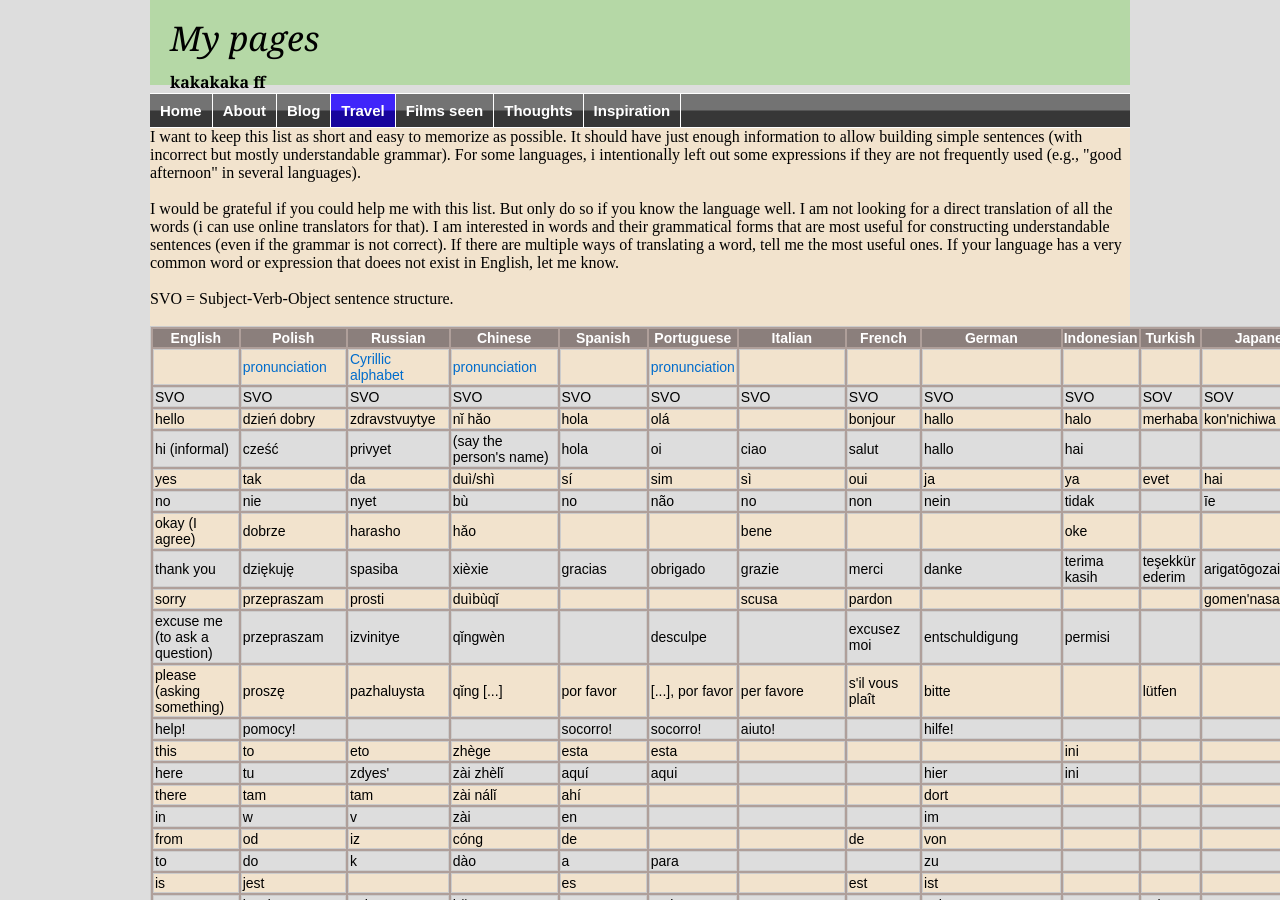
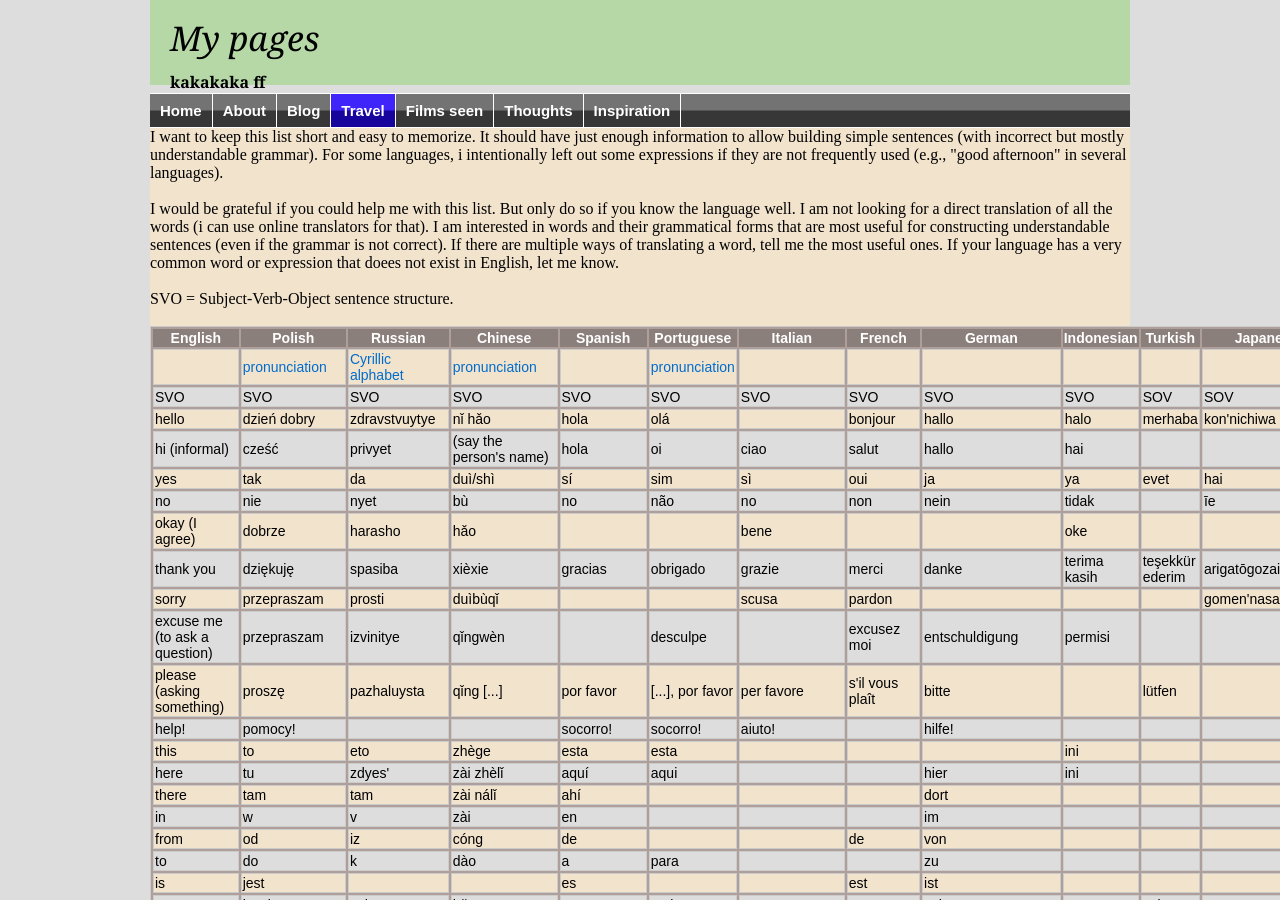
Before and after one commit to witba/witba.github.io, a Jekyll site: the page built from travel/lang.html, in a window 1280 px wide and 900 px high. Built offline with Jekyll 4.4.1, drawn with Linux system fonts in a browser that asks for light colours.

Commit message:
Update lang.html

```diff
--- a/travel/lang.html
+++ b/travel/lang.html
@@ -3,7 +3,7 @@
 title: Travel
 ---
 
-I want to keep this list as short and easy to memorize as possible. It should have just enough information to allow building simple sentences (with incorrect but mostly understandable grammar). For some languages, i intentionally left out some expressions if they are not frequently used (e.g., "good afternoon" in several languages).<br>
+I want to keep this list short and easy to memorize. It should have just enough information to allow building simple sentences (with incorrect but mostly understandable grammar). For some languages, i intentionally left out some expressions if they are not frequently used (e.g., "good afternoon" in several languages).<br>
 <br>
 I would be grateful if you could help me with this list. But only do so if you know the language well. I am not looking for a direct translation of all the words (i can use online translators for that). I am interested in words and their grammatical forms that are most useful for constructing understandable sentences (even if the grammar is not correct). If there are multiple ways of translating a word, tell me the most useful ones. If your language has a very common word or expression that doees not exist in English, let me know.<br>
 <br>
```
